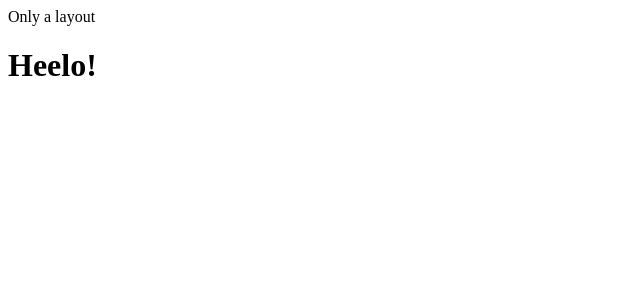
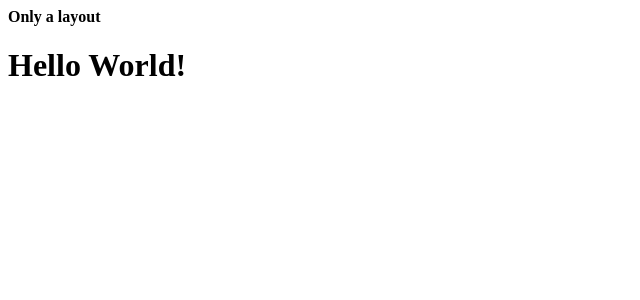
Before and after one commit to costafsk/myself, a Nuxt app: page / in a window 1280 px wide. Shown: the top 300 px of the page, without its empty margins (0-640 px from the left). Built offline with nearby package versions, Linux system fonts and the light colour scheme.

Commit message:
:zap: feat: add pug template engine

```diff
--- a/layouts/default.vue
+++ b/layouts/default.vue
@@ -1,6 +1,5 @@
-<template>
-  <div>
-    Only a layout
-    <slot />
-  </div>
+<template lang="pug">
+div
+  strong Only a layout
+  slot
 </template>
--- a/package.json
+++ b/package.json
@@ -22,6 +22,7 @@
     "husky": "^7.0.4",
     "nuxt3": "latest",
     "prettier": "^2.6.2",
-    "typescript": "^4.6.3"
+    "typescript": "^4.6.3",
+    "vite-plugin-pug": "^0.3.1"
   }
 }
--- a/pages/index.vue
+++ b/pages/index.vue
@@ -1,5 +1,4 @@
-<template>
-  <main>
-    <h1>Heelo!</h1>
-  </main>
+<template lang="pug">
+main
+  h1 Hello World!
 </template>
--- /dev/null
+++ b/vite.config.ts
@@ -0,0 +1,6 @@
+import { defineConfig } from 'vite';
+import pug from 'vite-plugin-pug';
+
+export default defineConfig({
+  plugins: [pug()]
+});
```
Also changed, not shown: 1 other file (tests, documents, lock files or other folders).
